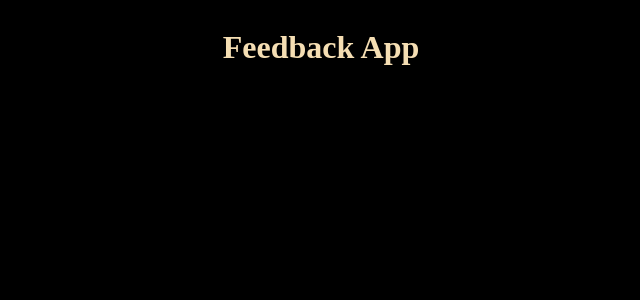
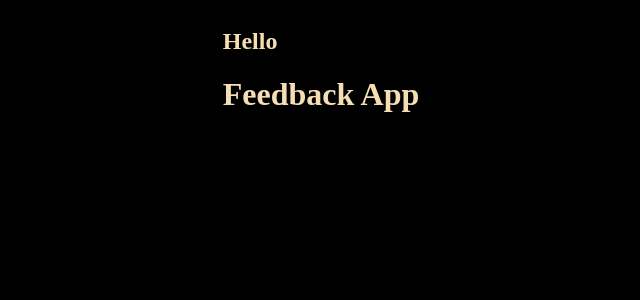
Before and after one commit to salimp2009/feedback-app, a React (Create React App) app: page / in a window 1280 px wide. Shown: the top 300 px of the page, without its empty margins (319-959 px from the left). Built offline with nearby package versions, Linux system fonts and the light colour scheme.

Commit message:
started adding Header.jsx component

```diff
--- a/src/App.jsx
+++ b/src/App.jsx
@@ -1,8 +1,13 @@
+import Header from "./components/Header";
+
 function App() {
   return (
-    <div className="container">
-      <h1>Feedback App </h1>
-    </div>
+    <>
+      <Header text="Hello" />
+      <div className="container">
+        <h1>Feedback App </h1>
+      </div>
+    </>
   );
 }
 
--- /dev/null
+++ b/src/components/Header.jsx
@@ -0,0 +1,22 @@
+// import React from "react";
+import PropTypes from "prop-types";
+
+function Header({ text }) {
+  return (
+    <header>
+      <div className="container">
+        <h2>{text}</h2>
+      </div>
+    </header>
+  );
+}
+
+Header.defaultProps = {
+  text: "Feedback UI",
+};
+
+Header.propTypes = {
+  text: PropTypes.string,
+};
+
+export default Header;
```
